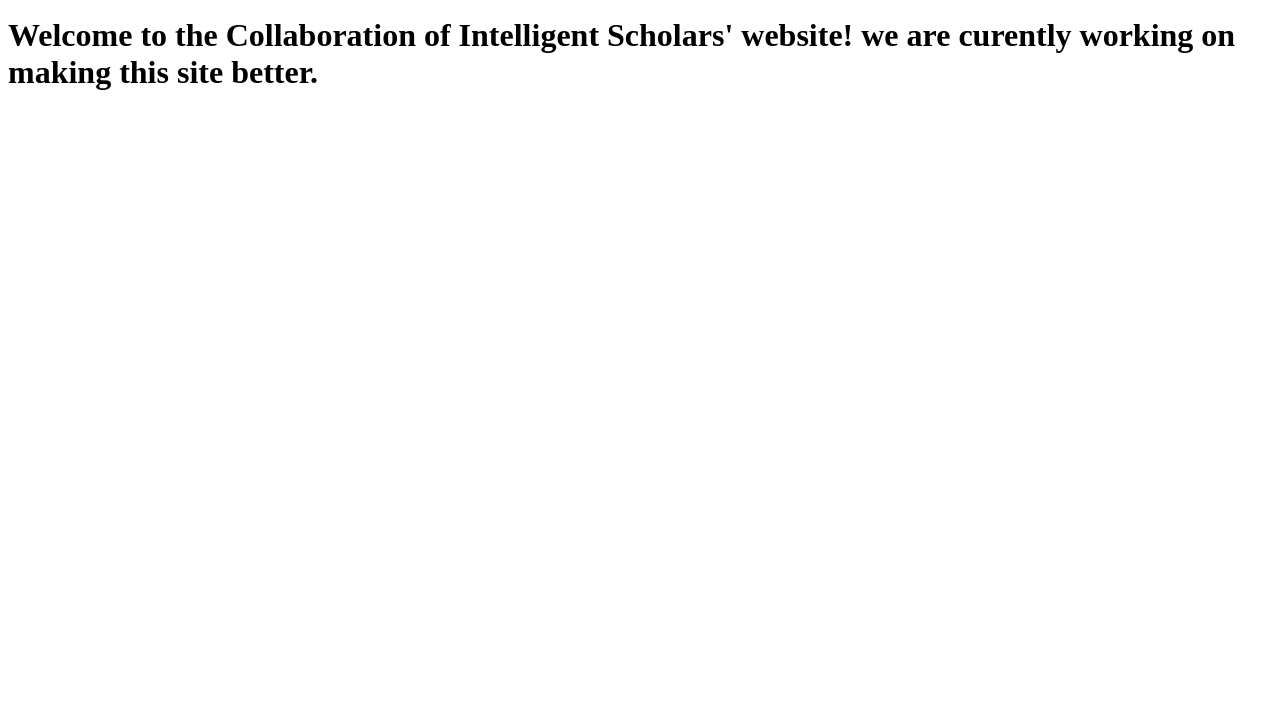
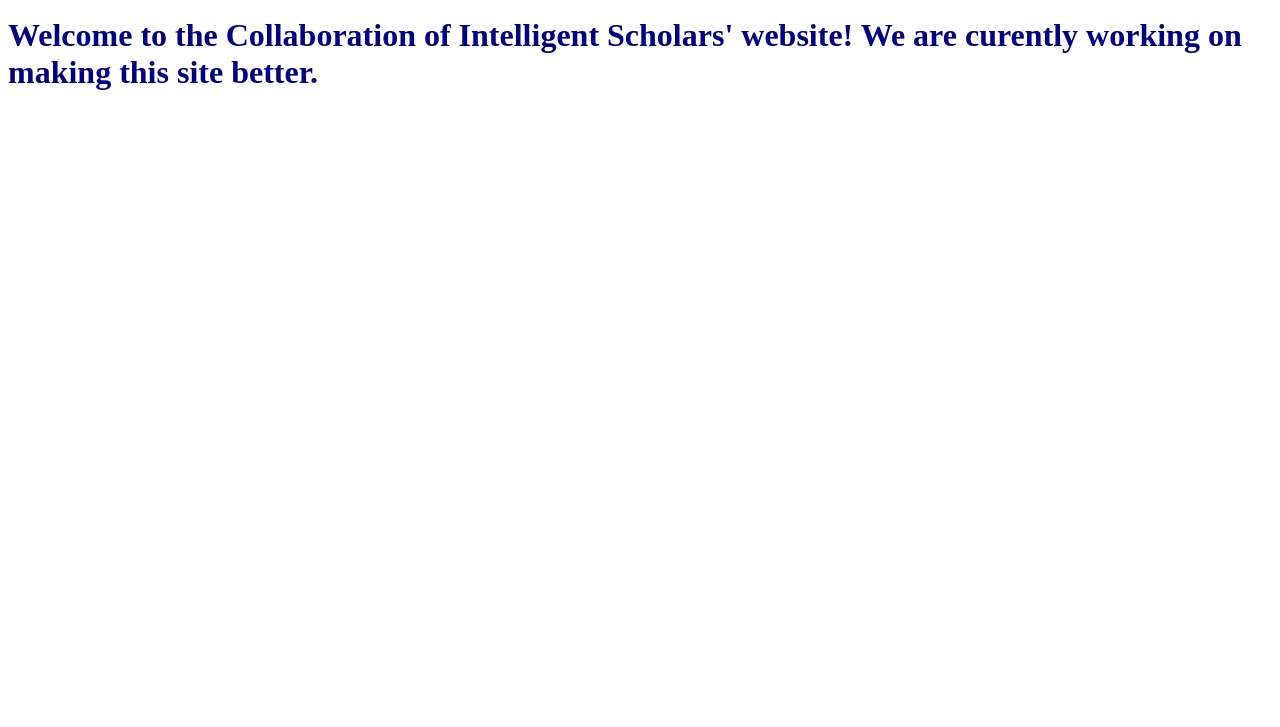
Before and after one commit to herobotix/cis, a plain HTML site: page index.html in a window 1280 px wide. Shown: the part 73-800 px from the top of the page. Drawn offline with Linux system fonts and the light colour scheme.

Commit message:
Update index.html

```diff
--- a/index.html
+++ b/index.html
@@ -8,6 +8,6 @@
   </head>
   <body>
     <h1  style="text-align:center; color:#cc0000;">Collaboration of Intelligent Scholars<h1>
-      <p>Welcome to the Collaboration of Intelligent Scholars' website! we are curently working on making this site better.<p>
+      <p style="color:#000080;">Welcome to the Collaboration of Intelligent Scholars' website! We are curently working on making this site better.<p>
   </body>
 </html>
```
